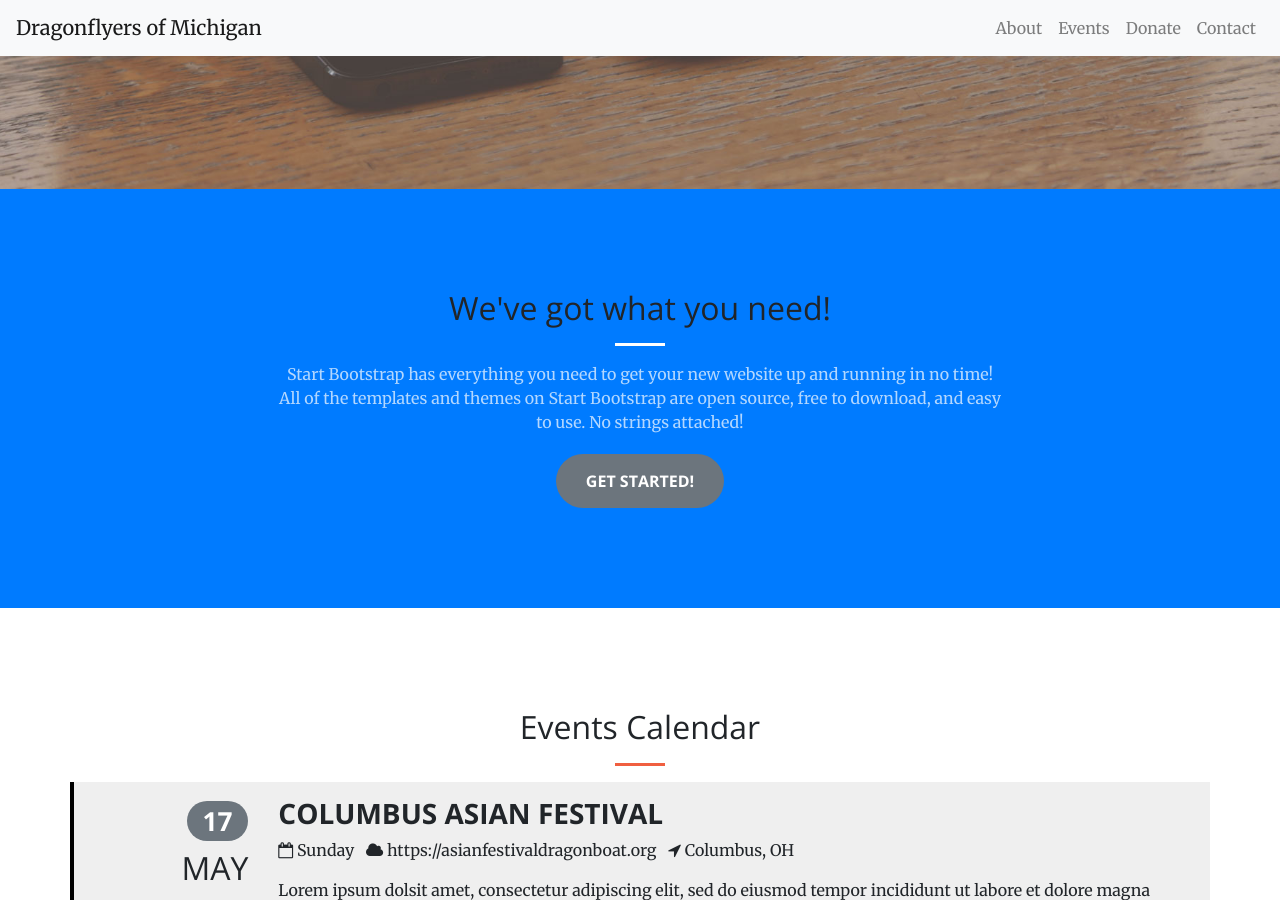
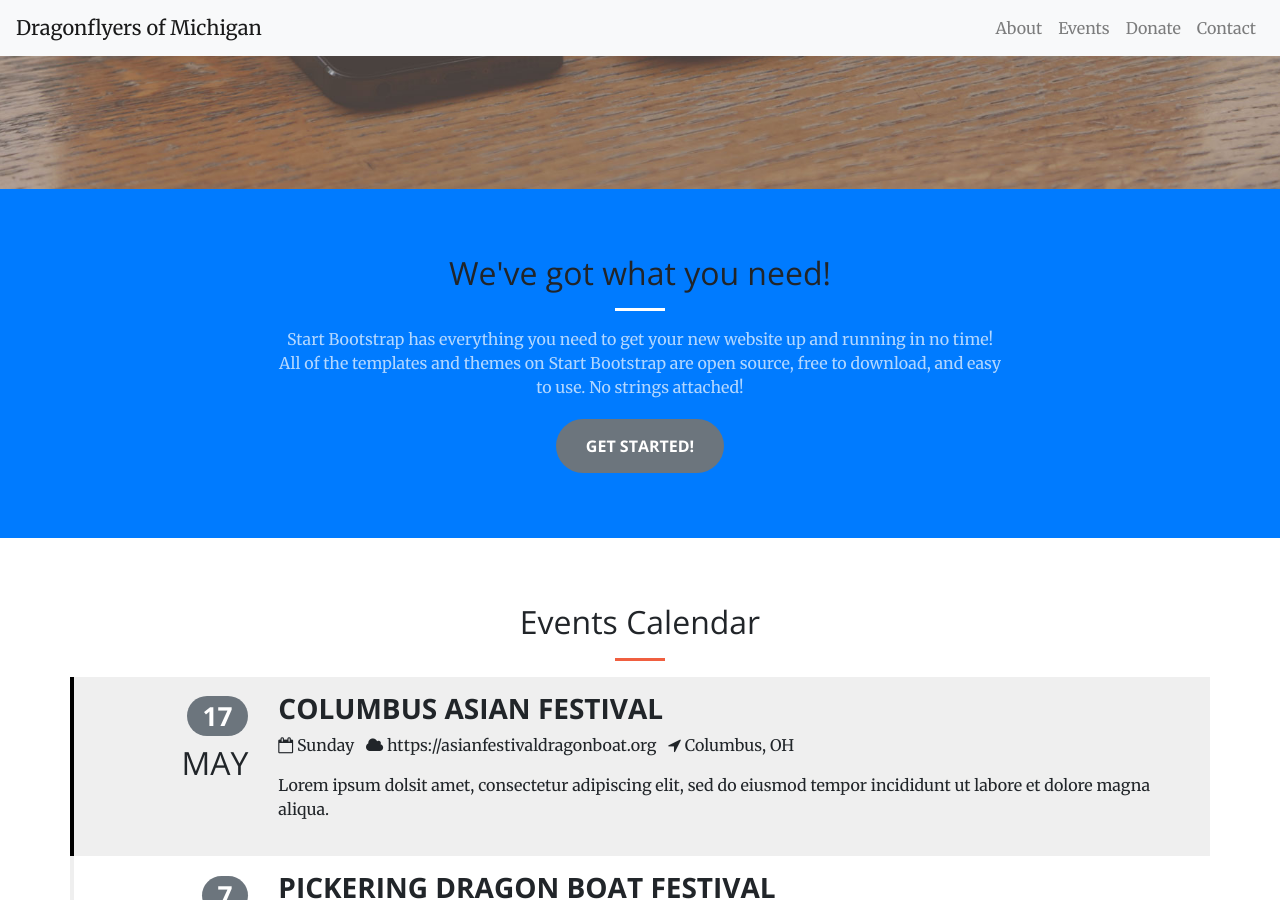
Before and after one commit to StilgarISCA/dragonflyers.org, a Jekyll site: the page built from index.html, in a window 1280 px wide and 900 px high, scrolled down 711 px. Built offline with Jekyll 4.4.1, drawn with Linux system fonts in a browser that asks for light colours.

Commit message:
Tighten up padding

```diff
--- a/_sass/_base.scss
+++ b/_sass/_base.scss
@@ -21,6 +21,7 @@ hr.light {
 a {
     @include transition-all;
     color: $theme-primary;
+
     &:hover,
     &:focus {
         color: darken($theme-primary, 10%);
@@ -56,7 +57,7 @@ p {
 }
 
 section {
-    padding: 100px 0;
+    padding: 65px 0;
 }
 
 aside {
@@ -75,33 +76,41 @@ aside {
     border-color: rgba($theme-dark, .5);
     @include sans-serif-font;
     @include transition-all;
+
     .navbar-header .navbar-brand {
         color: $theme-primary;
         @include sans-serif-font;
         font-weight: 700;
         text-transform: uppercase;
+
         &:hover,
         &:focus {
             color: darken($theme-primary, 10%);
         }
     }
+
     .nav {
         > li {
+
             > a,
             > a:focus {
                 text-transform: uppercase;
                 font-weight: 700;
                 font-size: 13px;
                 color: $theme-dark;
+
                 &:hover {
                     color: $theme-primary;
                 }
             }
+
             &.active {
+
                 > a,
                 > a:focus {
                     color: $theme-primary !important;
                     background-color: transparent;
+
                     &:hover {
                         background-color: transparent;
                     }
@@ -109,37 +118,47 @@ aside {
             }
         }
     }
+
     @media (min-width: 768px) {
         background-color: transparent;
         border-color: rgba(white, .3);
+
         .navbar-header .navbar-brand {
             color: rgba(white, .7);
+
             &:hover,
             &:focus {
                 color: white;
             }
         }
+
         .nav > li > a,
         .nav > li > a:focus {
             color: rgba(white, .7);
+
             &:hover {
                 color: white;
             }
         }
+
         &.affix {
             background-color: white;
             border-color: rgba($theme-dark, .5);
+
             .navbar-header .navbar-brand {
                 color: $theme-primary;
                 font-size: 14px;
+
                 &:hover,
                 &:focus {
                     color: darken($theme-primary, 10%);
                 }
             }
+
             .nav > li > a,
             .nav > li > a:focus {
                 color: $theme-dark;
+
                 &:hover {
                     color: $theme-primary;
                 }
@@ -159,11 +178,13 @@ header {
     background-image: url('../img/header.jpg');
     text-align: center;
     color: white;
+
     .header-content {
         position: relative;
         text-align: center;
         padding: 100px 15px 100px;
         width: 100%;
+
         .header-content-inner {
             h1 {
                 font-weight: 700;
@@ -171,9 +192,11 @@ header {
                 margin-top: 0;
                 margin-bottom: 0;
             }
+
             hr {
                 margin: 30px auto;
             }
+
             p {
                 font-weight: 300;
                 color: rgba(white, .7);
@@ -182,8 +205,10 @@ header {
             }
         }
     }
+
     @media (min-width: 768px) {
         min-height: 100%;
+
         .header-content {
             position: absolute;
             top: 50%;
@@ -191,10 +216,12 @@ header {
             -ms-transform: translateY(-50%);
             transform: translateY(-50%);
             padding: 0 50px;
+
             .header-content-inner {
                 max-width: 1000px;
                 margin-left: auto;
                 margin-right: auto;
+
                 p {
                     font-size: 18px;
                     max-width: 80%;
@@ -215,9 +242,11 @@ header {
 .service-box {
     max-width: 400px;
     margin: 50px auto 0;
+
     @media (min-width: 992px) {
         margin: 20px auto 0;
     }
+
     p {
         margin-bottom: 0;
     }
@@ -228,49 +257,57 @@ header {
     display: block;
     max-width: 650px;
     margin: 0 auto;
+
     .portfolio-box-caption {
         color: white;
         opacity: 0;
         display: block;
-        background: rgba( $theme-primary, .9 );
+        background: rgba($theme-primary, .9);
         position: absolute;
         bottom: 0;
         text-align: center;
         width: 100%;
         height: 100%;
         @include transition-all;
+
         .portfolio-box-caption-content {
             width: 100%;
             text-align: center;
             position: absolute;
             top: 50%;
             transform: translateY(-50%);
+
             .project-category,
             .project-name {
                 @include sans-serif-font;
                 padding: 0 15px;
             }
+
             .project-category {
                 text-transform: uppercase;
                 font-weight: 600;
                 font-size: 14px;
             }
+
             .project-name {
                 font-size: 18px;
             }
         }
     }
+
     &:hover {
         .portfolio-box-caption {
             opacity: 1;
         }
     }
+
     @media (min-width: 768px) {
         .portfolio-box-caption {
             .portfolio-box-caption-content {
                 .project-category {
                     font-size: 16px;
                 }
+
                 .project-name {
                     font-size: 22px;
                 }
@@ -291,8 +328,8 @@ header {
 }
 
 .no-gutter > [class*='col-'] {
-    padding-right:0;
-    padding-left:0;
+    padding-right: 0;
+    padding-left: 0;
 }
 
 // Button Styles
```
